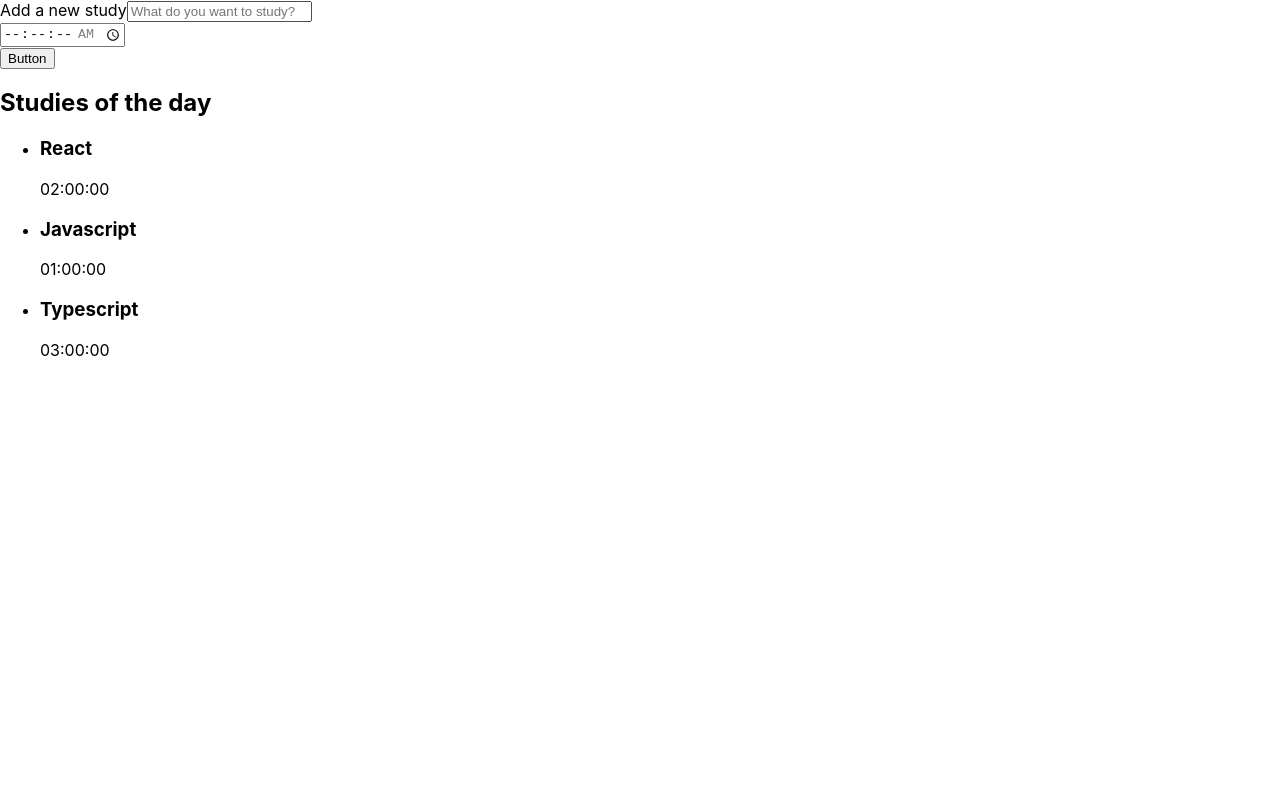
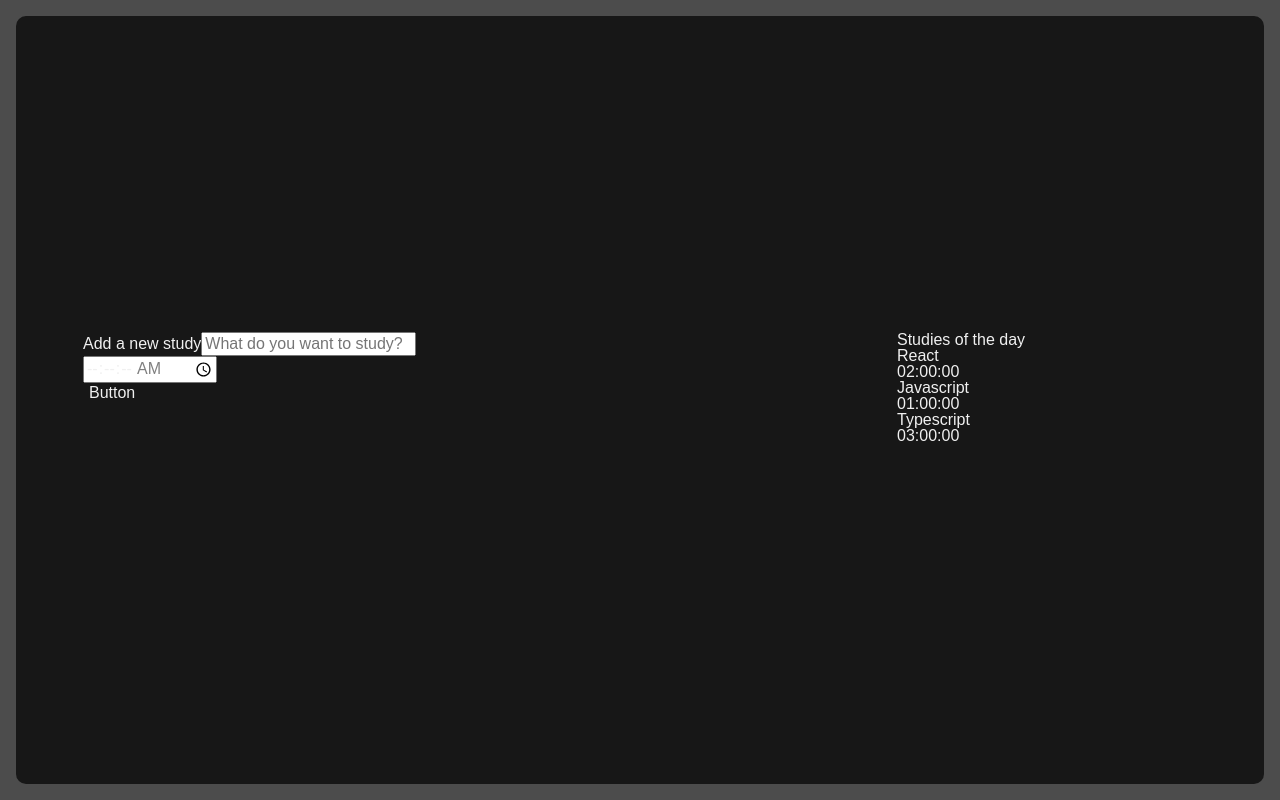
Before and after one commit to jotadagostin/alura-studies, a React (Create React App) app in the folder alura-studies/: page / in a window 1280 px wide. Built offline with nearby package versions, Linux system fonts and the light colour scheme.

Commit message:
update files
styles

```diff
--- a/alura-studies/package.json
+++ b/alura-studies/package.json
@@ -39,5 +39,8 @@
       "last 1 firefox version",
       "last 1 safari version"
     ]
+  },
+  "devDependencies": {
+    "sass": "^1.74.1"
   }
 }
--- a/alura-studies/src/App.tsx
+++ /dev/null
@@ -1,15 +0,0 @@
-import React from "react";
-import Button from "./components/Button";
-import Form from "./components/Form";
-import List from "./components/List/List";
-
-function App() {
-  return (
-    <div className="App">
-      <Form />
-      <List />
-    </div>
-  );
-}
-
-export default App;
--- a/alura-studies/src/components/List/List.tsx
+++ b/alura-studies/src/components/List/List.tsx
@@ -20,7 +20,7 @@
       <h2>Studies of the day</h2>
       <ul>
         {tasks.map((item, index) => (
-          <li>
+          <li key={index}>
             <h3>{item.task}</h3>
             <span>{item.time}</span>
           </li>
--- a/alura-studies/src/index.css
+++ b/alura-studies/src/index.css
@@ -1,13 +1,189 @@
 body {
   margin: 0;
-  font-family: -apple-system, BlinkMacSystemFont, 'Segoe UI', 'Roboto', 'Oxygen',
-    'Ubuntu', 'Cantarell', 'Fira Sans', 'Droid Sans', 'Helvetica Neue',
+  font-family: -apple-system, BlinkMacSystemFont, "Segoe UI", "Roboto", "Oxygen",
+    "Ubuntu", "Cantarell", "Fira Sans", "Droid Sans", "Helvetica Neue",
     sans-serif;
   -webkit-font-smoothing: antialiased;
   -moz-osx-font-smoothing: grayscale;
 }
 
 code {
-  font-family: source-code-pro, Menlo, Monaco, Consolas, 'Courier New',
+  font-family: source-code-pro, Menlo, Monaco, Consolas, "Courier New",
     monospace;
 }
+
+html,
+body,
+div,
+span,
+applet,
+object,
+iframe,
+h1,
+h2,
+h3,
+h4,
+h5,
+h6,
+p,
+blockquote,
+pre,
+a,
+abbr,
+acronym,
+address,
+big,
+cite,
+code,
+del,
+dfn,
+em,
+img,
+ins,
+kbd,
+q,
+s,
+samp,
+small,
+strike,
+strong,
+sub,
+sup,
+tt,
+var,
+b,
+u,
+i,
+center,
+dl,
+dt,
+dd,
+ol,
+ul,
+li,
+fieldset,
+form,
+label,
+legend,
+table,
+caption,
+tbody,
+tfoot,
+thead,
+tr,
+th,
+td,
+article,
+aside,
+canvas,
+details,
+embed,
+figure,
+figcaption,
+footer,
+header,
+hgroup,
+menu,
+nav,
+output,
+ruby,
+section,
+summary,
+time,
+mark,
+audio,
+video {
+  margin: 0;
+  padding: 0;
+  border: 0;
+  font-size: 100%;
+  font: inherit;
+  vertical-align: baseline;
+}
+/* HTML5 display-role reset for older browsers */
+article,
+aside,
+details,
+figcaption,
+figure,
+footer,
+header,
+hgroup,
+menu,
+nav,
+section {
+  display: block;
+}
+body {
+  line-height: 1;
+}
+ol,
+ul {
+  list-style: none;
+}
+blockquote,
+q {
+  quotes: none;
+}
+blockquote:before,
+blockquote:after,
+q:before,
+q:after {
+  content: "";
+  content: none;
+}
+table {
+  border-collapse: collapse;
+  border-spacing: 0;
+}
+
+input {
+  font-family: inherit;
+  font-size: inherit;
+  font-weight: inherit;
+  color: inherit;
+}
+
+button {
+  border: unset;
+  background-color: unset;
+  font-family: inherit;
+  font-size: inherit;
+  font-weight: inherit;
+  color: inherit;
+}
+
+@import url("https://fonts.googleapis.com/css2?family=Manjari&display=swap");
+
+body {
+  display: flex;
+  justify-content: center;
+  font-family: "Manjari", sans-serif;
+  color: #f0f0f0;
+  background-color: #4c4c4c;
+  height: 100%;
+  width: 100%;
+  padding: 16px;
+  box-sizing: border-box;
+}
+
+#root {
+  width: 100%;
+}
+
+::-webkit-scrollbar {
+  width: 8px;
+}
+
+::-webkit-scrollbar-track {
+  background: unset;
+}
+
+::-webkit-scrollbar-thumb {
+  border-radius: 4px;
+  background: #888;
+}
+
+::-webkit-scrollbar-thumb:hover {
+  background: #555;
+}
--- a/alura-studies/src/index.tsx
+++ b/alura-studies/src/index.tsx
@@ -1,7 +1,7 @@
 import React from "react";
 import ReactDOM from "react-dom/client";
 import "./index.css";
-import App from "./App";
+import App from "./pages/App";
 
 const root = ReactDOM.createRoot(
   document.getElementById("root") as HTMLElement
--- /dev/null
+++ b/alura-studies/src/pages/App.tsx
@@ -0,0 +1,15 @@
+import React from "react";
+import Form from "../components/Form";
+import List from "../components/List/List";
+import "./style.scss";
+
+function App() {
+  return (
+    <div className="AppStyle">
+      <Form />
+      <List />
+    </div>
+  );
+}
+
+export default App;
--- /dev/null
+++ b/alura-studies/src/pages/style.scss
@@ -0,0 +1,28 @@
+.AppStyle {
+  display: grid;
+  grid-template-rows: min-content min-content auto;
+  grid-template-areas:
+    "nova-tarefa"
+    "cronometro"
+    "tarefas";
+  row-gap: 24px;
+  min-width: 320px;
+  min-height: calc(100vh - 32px);
+  width: 100%;
+  padding: 32px;
+  box-sizing: border-box;
+  border-radius: 10px;
+  background-color: #171717;
+
+  @media screen and (min-width: 1280px) {
+    grid-template-areas:
+      "nova-tarefa tarefas"
+      "cronometro tarefas";
+    column-gap: 64px;
+    grid-template-rows: min-content min-content;
+    grid-template-columns: 750px 300px;
+    justify-content: center;
+    align-content: center;
+    padding: 64px;
+  }
+}
```
Also changed, not shown: 1 other file (tests, documents, lock files or other folders).
